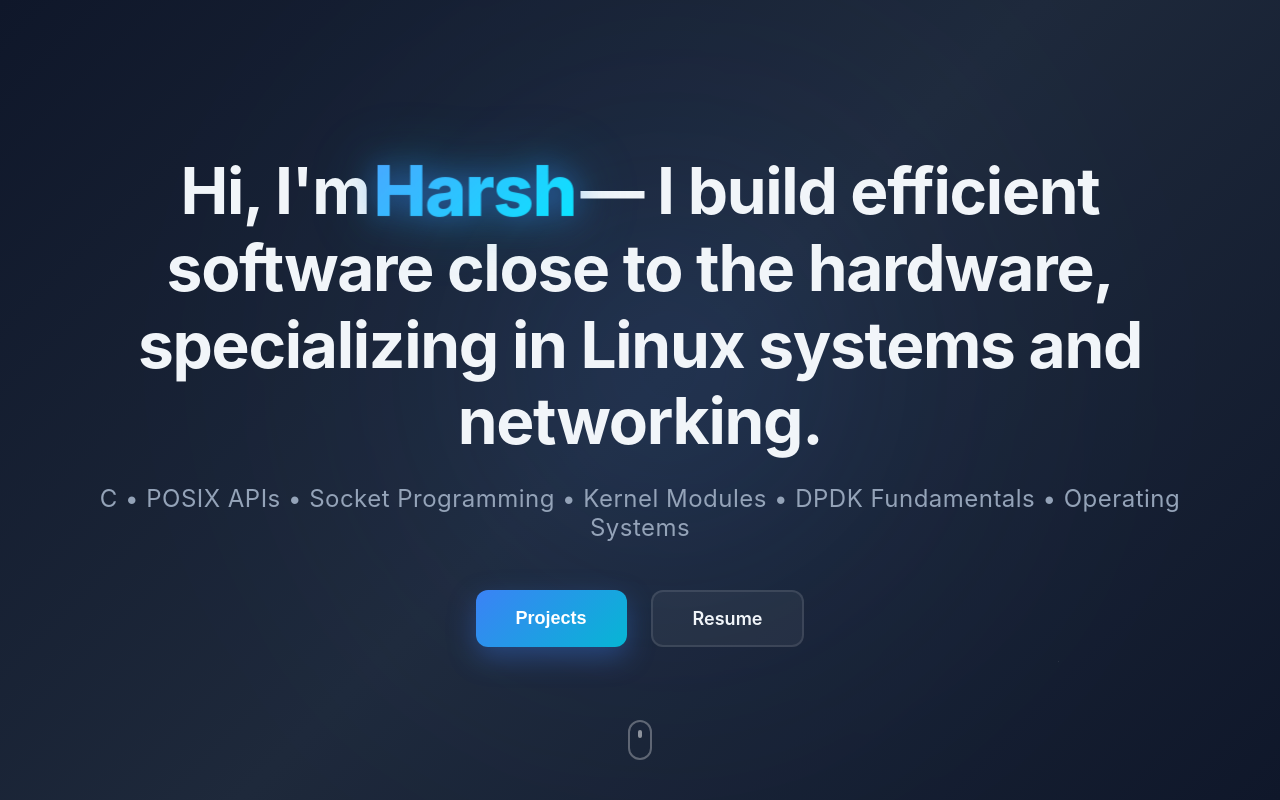
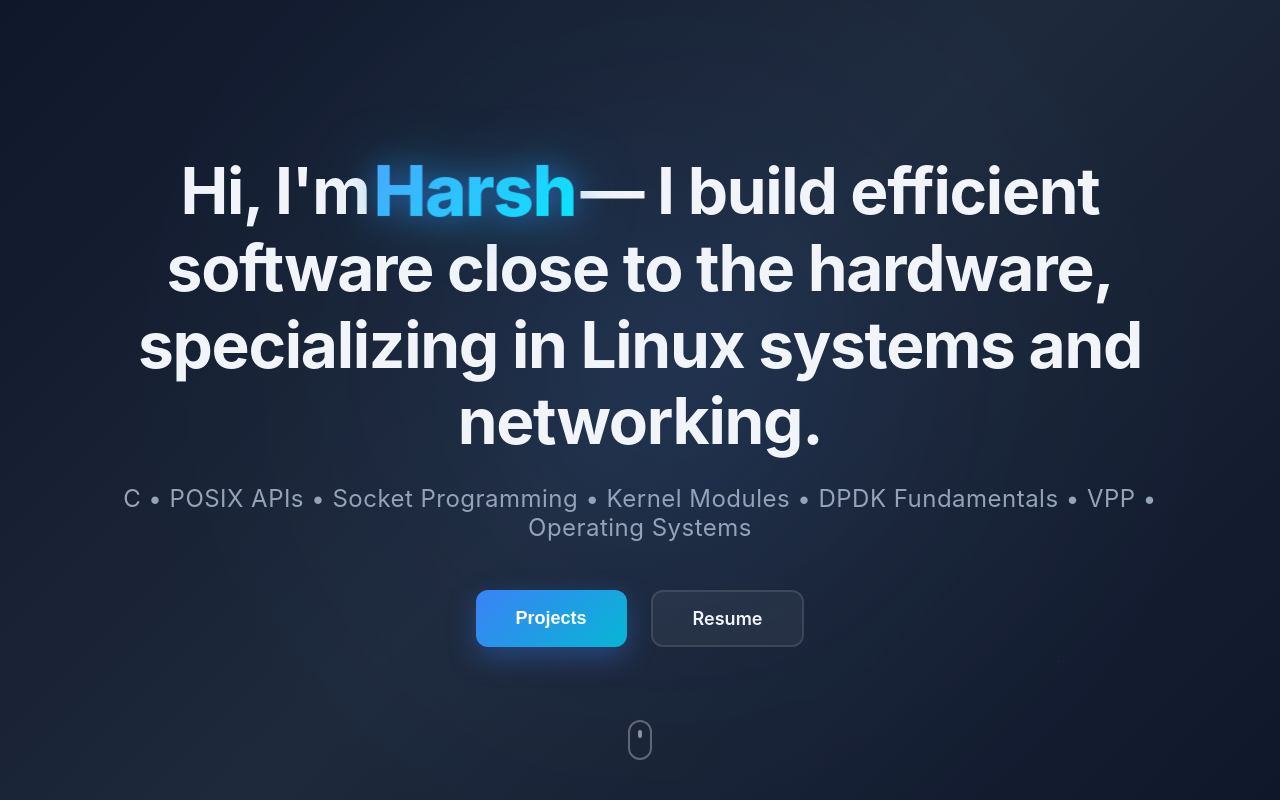
Before and after one commit to harshraj1695/Portfolio, a React (Vite) app: page / in a window 1280 px wide. Shown: the top 800 px of the page. Built offline with nearby package versions, Linux system fonts and the light colour scheme; no server answers.

Commit message:
Update hero subtitle to include VPP

```diff
--- a/src/components/Hero.tsx
+++ b/src/components/Hero.tsx
@@ -21,7 +21,7 @@ const Hero = () => {
 
         <p className="hero-subtitle">
           C • POSIX APIs • Socket Programming • Kernel Modules • DPDK
-          Fundamentals • Operating Systems
+          Fundamentals • VPP • Operating Systems
         </p>
 
         <div className="hero-buttons">
```
